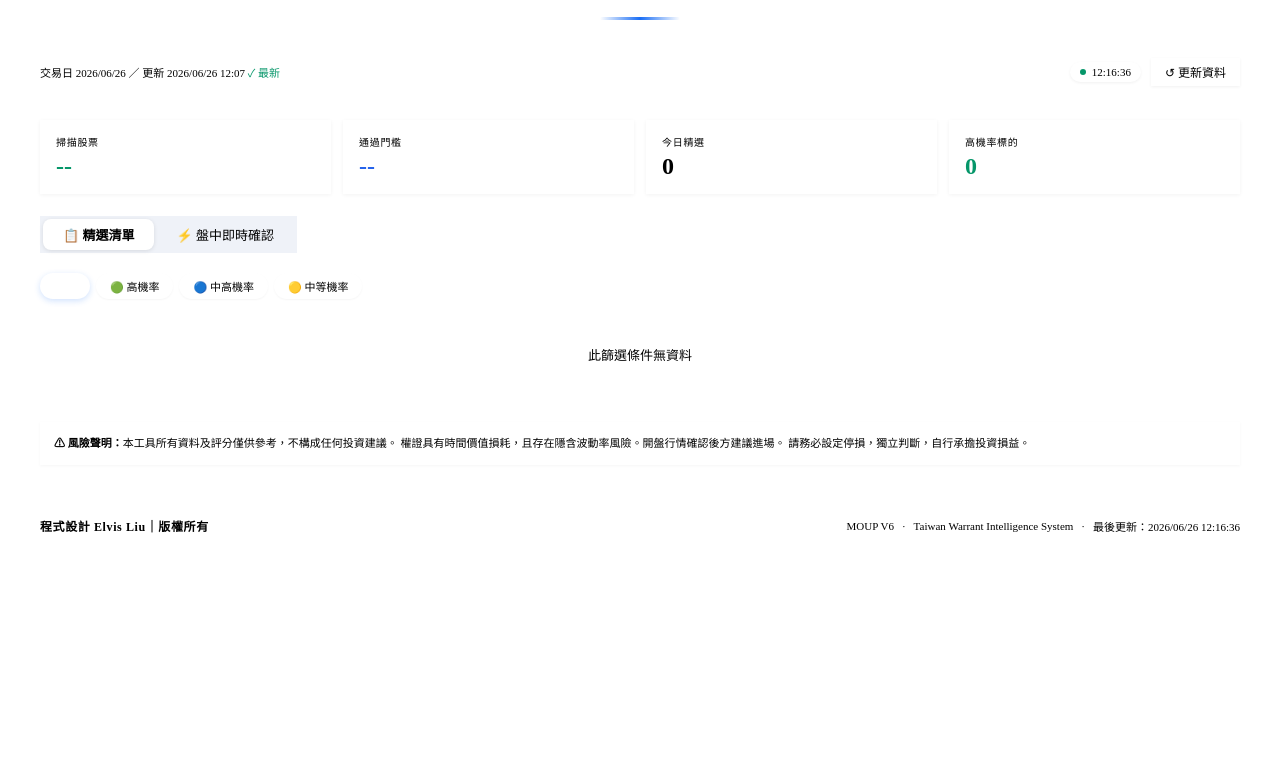
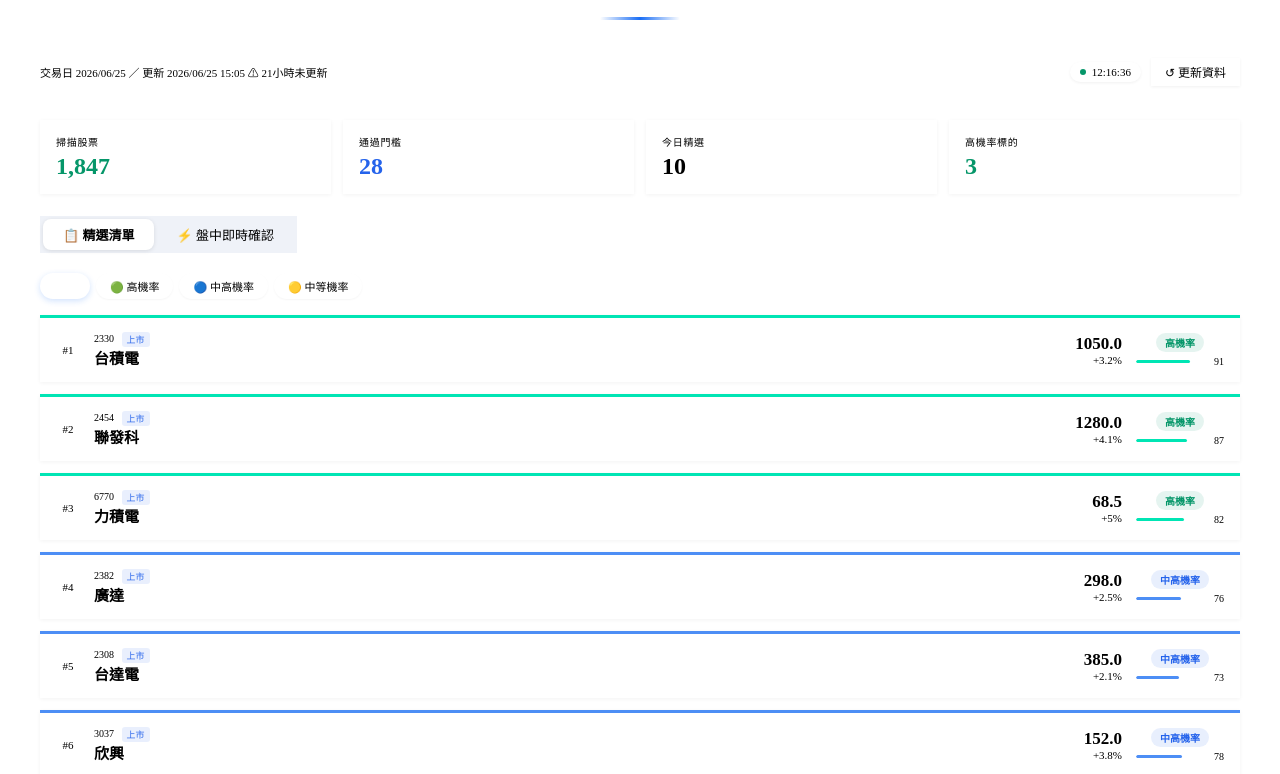
Before and after one commit to elvis2026-maker/MOUP, a plain HTML site: page index.html in a window 1280 px wide. Shown: the part 236-1010 px from the top of the page. Before the commit the page ends 859 px from the top, so only its background shows below. Drawn offline with Linux system fonts and the light colour scheme.

Commit message:
Add files via upload

```diff
--- a/data/stocks.json
+++ b/data/stocks.json
@@ -1,7 +1,123 @@
 {
-  "updated_at": "2026/06/26 12:07",
-  "trade_date": "20260626",
-  "total_scanned": 0,
-  "candidates_count": 0,
-  "stocks": []
+  "updated_at": "2026/06/25 15:05",
+  "trade_date": "20260625",
+  "total_scanned": 1847,
+  "candidates_count": 28,
+  "stocks": [
+    {
+      "sid": "2330", "name": "台積電", "close": 1050.0, "change_pct": 3.2, "volume": 28500000,
+      "score": 91, "prob": "高（78%）", "prob_level": "high",
+      "ma5": 1020.0, "ma10": 1005.0, "ma20": 980.0,
+      "reasons": ["大漲 ≥3%", "收盤靠近最高點", "量能放大 2.1x", "均線多頭排列", "外資大幅買超"],
+      "warnings": [],
+      "inst": { "foreign_net": 15000, "trust_net": 800, "dealer_net": 200, "total_net": 16000 },
+      "warrants": [
+        {"code":"71234P","issuer":"元大","type":"call","expire":"2026/09/15","leverage":6.8,"iv":28.5,"delta":0.62,"moneyness":"價平","bid":0.85,"ask":0.87,"volume":2850},
+        {"code":"71891P","issuer":"凱基","type":"call","expire":"2026/08/20","leverage":7.2,"iv":31.2,"delta":0.55,"moneyness":"輕度價外","bid":0.72,"ask":0.74,"volume":1920},
+        {"code":"72045P","issuer":"群益","type":"call","expire":"2026/10/01","leverage":5.9,"iv":26.8,"delta":0.68,"moneyness":"輕度價內","bid":1.12,"ask":1.14,"volume":980}
+      ]
+    },
+    {
+      "sid": "2454", "name": "聯發科", "close": 1280.0, "change_pct": 4.1, "volume": 12000000,
+      "score": 87, "prob": "高（75%）", "prob_level": "high",
+      "ma5": 1240.0, "ma10": 1210.0, "ma20": 1180.0,
+      "reasons": ["大漲 ≥3%", "收盤靠近最高點", "突破近10日高點", "投信連續買進"],
+      "warnings": [],
+      "inst": { "foreign_net": 5000, "trust_net": 1200, "dealer_net": 300, "total_net": 6500 },
+      "warrants": [
+        {"code":"73312P","issuer":"元大","type":"call","expire":"2026/09/22","leverage":7.1,"iv":32.4,"delta":0.58,"moneyness":"輕度價外","bid":0.68,"ask":0.70,"volume":3100},
+        {"code":"73498P","issuer":"永豐","type":"call","expire":"2026/08/15","leverage":8.3,"iv":35.1,"delta":0.51,"moneyness":"價外","bid":0.45,"ask":0.47,"volume":1540}
+      ]
+    },
+    {
+      "sid": "6770", "name": "力積電", "close": 68.5, "change_pct": 5.0, "volume": 45000000,
+      "score": 82, "prob": "高（72%）", "prob_level": "high",
+      "ma5": 64.2, "ma10": 62.0, "ma20": 59.5,
+      "reasons": ["大漲 ≥3%", "量能放大 3.2x", "均線多頭排列", "突破近10日高點", "三大法人買超"],
+      "warnings": ["量能過度放大（注意追高）"],
+      "inst": { "foreign_net": 3500, "trust_net": 200, "dealer_net": 100, "total_net": 3800 },
+      "warrants": [
+        {"code":"78821P","issuer":"富邦","type":"call","expire":"2026/09/10","leverage":9.2,"iv":38.5,"delta":0.48,"moneyness":"輕度價外","bid":0.32,"ask":0.34,"volume":5200},
+        {"code":"79003P","issuer":"國泰","type":"call","expire":"2026/08/28","leverage":10.1,"iv":41.2,"delta":0.44,"moneyness":"價外","bid":0.25,"ask":0.27,"volume":2800}
+      ]
+    },
+    {
+      "sid": "2382", "name": "廣達", "close": 298.0, "change_pct": 2.5, "volume": 15000000,
+      "score": 76, "prob": "中高（68%）", "prob_level": "medium-high",
+      "ma5": 290.0, "ma10": 282.0, "ma20": 275.0,
+      "reasons": ["溫和上漲", "收盤靠近最高點", "量能放大 1.9x", "均線多頭排列", "投信連續買進"],
+      "warnings": [],
+      "inst": { "foreign_net": 1800, "trust_net": 650, "dealer_net": 100, "total_net": 2550 },
+      "warrants": [
+        {"code":"74512P","issuer":"凱基","type":"call","expire":"2026/09/18","leverage":6.5,"iv":29.8,"delta":0.61,"moneyness":"價平","bid":0.55,"ask":0.57,"volume":1680}
+      ]
+    },
+    {
+      "sid": "2308", "name": "台達電", "close": 385.0, "change_pct": 2.1, "volume": 8200000,
+      "score": 73, "prob": "中高（65%）", "prob_level": "medium-high",
+      "ma5": 378.0, "ma10": 372.0, "ma20": 365.0,
+      "reasons": ["溫和上漲", "收盤靠近最高點", "均線多頭排列", "站上月線"],
+      "warnings": [],
+      "inst": { "foreign_net": 1200, "trust_net": 300, "dealer_net": 50, "total_net": 1550 },
+      "warrants": [
+        {"code":"75621P","issuer":"元大","type":"call","expire":"2026/10/05","leverage":5.8,"iv":27.3,"delta":0.64,"moneyness":"輕度價內","bid":0.78,"ask":0.80,"volume":890}
+      ]
+    },
+    {
+      "sid": "3037", "name": "欣興", "close": 152.0, "change_pct": 3.8, "volume": 18000000,
+      "score": 78, "prob": "中高（70%）", "prob_level": "medium-high",
+      "ma5": 145.0, "ma10": 140.0, "ma20": 135.0,
+      "reasons": ["大漲 ≥3%", "收盤靠近最高點", "量能放大 2.8x", "突破近10日高點"],
+      "warnings": [],
+      "inst": { "foreign_net": 2000, "trust_net": 100, "dealer_net": -50, "total_net": 2050 },
+      "warrants": [
+        {"code":"76234P","issuer":"群益","type":"call","expire":"2026/09/25","leverage":8.1,"iv":36.2,"delta":0.50,"moneyness":"輕度價外","bid":0.41,"ask":0.43,"volume":3450},
+        {"code":"76890P","issuer":"永豐","type":"call","expire":"2026/08/30","leverage":9.5,"iv":39.8,"delta":0.45,"moneyness":"價外","bid":0.28,"ask":0.30,"volume":1980}
+      ]
+    },
+    {
+      "sid": "2303", "name": "聯電", "close": 58.2, "change_pct": 1.7, "volume": 52000000,
+      "score": 68, "prob": "中（58%）", "prob_level": "medium",
+      "ma5": 57.1, "ma10": 56.0, "ma20": 54.8,
+      "reasons": ["溫和上漲", "均線多頭排列", "站上月線"],
+      "warnings": ["融資追價明顯（散戶擁擠）"],
+      "inst": { "foreign_net": 800, "trust_net": -100, "dealer_net": 50, "total_net": 750 },
+      "warrants": [
+        {"code":"77123P","issuer":"富邦","type":"call","expire":"2026/09/12","leverage":7.8,"iv":33.5,"delta":0.53,"moneyness":"輕度價外","bid":0.22,"ask":0.24,"volume":6800}
+      ]
+    },
+    {
+      "sid": "2379", "name": "瑞昱", "close": 580.0, "change_pct": 1.4, "volume": 3500000,
+      "score": 65, "prob": "中（55%）", "prob_level": "medium",
+      "ma5": 568.0, "ma10": 558.0, "ma20": 542.0,
+      "reasons": ["溫和上漲", "均線多頭排列", "三大法人買超"],
+      "warnings": [],
+      "inst": { "foreign_net": 1100, "trust_net": 200, "dealer_net": 30, "total_net": 1330 },
+      "warrants": [
+        {"code":"78456P","issuer":"國泰","type":"call","expire":"2026/10/10","leverage":6.2,"iv":30.1,"delta":0.60,"moneyness":"價平","bid":0.95,"ask":0.97,"volume":720}
+      ]
+    },
+    {
+      "sid": "2337", "name": "旺宏", "close": 48.5, "change_pct": 2.9, "volume": 28000000,
+      "score": 66, "prob": "中（56%）", "prob_level": "medium",
+      "ma5": 47.0, "ma10": 45.8, "ma20": 44.2,
+      "reasons": ["溫和上漲", "量能放大 2.3x", "突破近10日高點", "站上月線"],
+      "warnings": ["融資追價明顯（散戶擁擠）"],
+      "inst": { "foreign_net": 500, "trust_net": 50, "dealer_net": -20, "total_net": 530 },
+      "warrants": [
+        {"code":"79234P","issuer":"元大","type":"call","expire":"2026/08/25","leverage":9.8,"iv":42.1,"delta":0.43,"moneyness":"價外","bid":0.18,"ask":0.20,"volume":4200}
+      ]
+    },
+    {
+      "sid": "2395", "name": "研華", "close": 312.0, "change_pct": 1.6, "volume": 4200000,
+      "score": 61, "prob": "中（52%）", "prob_level": "medium",
+      "ma5": 306.0, "ma10": 300.0, "ma20": 295.0,
+      "reasons": ["溫和上漲", "均線多頭排列", "站上月線"],
+      "warnings": [],
+      "inst": { "foreign_net": 300, "trust_net": 100, "dealer_net": 20, "total_net": 420 },
+      "warrants": [
+        {"code":"80123P","issuer":"凱基","type":"call","expire":"2026/09/30","leverage":5.5,"iv":25.8,"delta":0.66,"moneyness":"輕度價內","bid":0.62,"ask":0.64,"volume":560}
+      ]
+    }
+  ]
 }
--- a/index.html
+++ b/index.html
@@ -3,7 +3,7 @@
 <head>
 <meta charset="UTF-8">
 <meta name="viewport" content="width=device-width, initial-scale=1.0">
-<title>權證標的精選｜續漲機率分析 V6</title>
+<title>權證標的精選｜續漲機率分析 V7</title>
 <style>
 /* ══ GOOGLE FONTS ══ */
 @import url('https://fonts.googleapis.com/css2?family=Inter:wght@300;400;500;600;700;800;900&family=Noto+Sans+TC:wght@400;500;700;900&family=JetBrains+Mono:wght@400;600&display=swap');
@@ -410,7 +410,7 @@ body{background:var(--bg);}
       <span class="screw br"></span>
     </div>
   </div>
-  <div class="nameplate-version">V6</div>
+  <div class="nameplate-version">V7</div>
 </div>
 
 <!-- ══ 主標題 Hero ══ -->
@@ -462,7 +462,7 @@ body{background:var(--bg);}
   <div class="live-notice">
     ℹ 資料由 <strong>GitHub Actions 每30分鐘</strong>（09:05、09:35、10:05...13:25）自動從 TWSE 抓取並寫入 <code>data/live.json</code>。
     開盤後確認精選股是否延續強勢，<strong>「開高走高」綠燈才是最佳進場時機。</strong>
-    <br><small style="color:var(--text3)">⚠ V4 更新頻率由每小時升級為每30分鐘；若資料超過 60 分鐘未更新，表示 Actions 可能異常</small>
+    <br><small style="color:var(--text3)">⚠ V7 更新頻率每30分鐘；若資料超過 60 分鐘未更新，表示 Actions 可能異常。V7 修正：盤中報價格式對齊、精選清單保護機制</small>
   </div>
   <!-- V4：錯誤提示 -->
   <div class="err-banner" id="err-banner"></div>
@@ -488,7 +488,7 @@ body{background:var(--bg);}
   <div class="footer-inner">
     <div class="footer-brand">程式設計 Elvis Liu｜版權所有</div>
     <div class="footer-meta">
-      <span>MOUP V6</span>
+      <span>MOUP V7</span>
       <span class="footer-dot">·</span>
       <span>Taiwan Warrant Intelligence System</span>
       <span class="footer-dot">·</span>
@@ -545,7 +545,7 @@ async function loadData(){
     const d = await r.json();
     allStocks = d.stocks || [];
 
-    // V6修正：加上 +08:00 台灣時區，避免把 14:00 台灣時間誤算成 UTC 14:00（差 8 小時）
+    // V7修正：加上 +08:00 台灣時區，避免把 14:00 台灣時間誤算成 UTC 14:00（差 8 小時）
     const updatedAt = d.updated_at || '--';
     let freshnessHtml = '';
     try{
@@ -761,7 +761,7 @@ function toggleCard(el){
 // ════════════════════════════════════════════
 function startLive(){
   if(liveRunning) return;
-  // V6修正：若 allStocks 尚未載入，最多重試 10 次（8 秒），超過則顯示錯誤，避免 spinner 永遠轉
+  // V7修正：若 allStocks 尚未載入，最多重試 10 次（8 秒），超過則顯示錯誤，避免 spinner 永遠轉
   if(!allStocks.length){
     const grid = document.getElementById('live-grid');
     if(typeof startLive._retries === 'undefined') startLive._retries = 0;
@@ -835,14 +835,23 @@ async function fetchLive(){
 
     document.getElementById('live-update').innerHTML = freshnessHtml;
 
-  // V6修正：prices 為空 {} 時，顯示提示訊息而非永遠轉圈
+  // V7修正：prices 為空 {} 時，顯示提示訊息而非永遠轉圈
+  // V7修正：fetch_live.py 寫入的格式為 {price,prev,open,high,low,vol}
+  // 前端 liveCardHTML 讀取的是 mis.twse 原始格式 {z,y,o,h,l,v}，需要轉換
   const map = {};
   let hasAnyPrice = false;
   Object.entries(prices).forEach(([sid, p]) => {
-    const price = (p.price && p.price !== '-') ? p.price : null;
-    map[sid] = price
-      ? { z:p.price, y:p.prev, o:p.open, h:p.high, l:p.low, v:p.vol }
-      : null;
+    // 相容兩種格式：新格式(price/prev) 或 mis.twse 原始格式(z/y)
+    const rawPrice = p.price ?? p.z ?? null;
+    const price = (rawPrice && rawPrice !== '-' && rawPrice !== '--') ? rawPrice : null;
+    map[sid] = price ? {
+      z: rawPrice,
+      y: p.prev  ?? p.y ?? '-',
+      o: p.open  ?? p.o ?? '-',
+      h: p.high  ?? p.h ?? '-',
+      l: p.low   ?? p.l ?? '-',
+      v: p.vol   ?? p.v ?? '0',
+    } : null;
     if(price) hasAnyPrice = true;
   });
 
@@ -851,12 +860,8 @@ async function fetchLive(){
     return;
   }
 
-  if(!hasAnyPrice && errors.length > 0){
-    // 有錯誤訊息（例如初始化）：顯示靜態卡片 + 提示
-    grid.innerHTML = allStocks.map(s => liveCardHTML(s, null, isTrading)).join('');
-  } else {
-    grid.innerHTML = allStocks.map(s => liveCardHTML(s, map[s.sid]||null, isTrading)).join('');
-  }
+  // V7修正：無論有無報價，一律渲染卡片；有即時報價則套用，無則顯示靜態等待狀態
+  grid.innerHTML = allStocks.map(s => liveCardHTML(s, map[s.sid]||null, isTrading)).join('');
 
   }catch(e){
     console.warn('live.json 讀取失敗：', e.message);
@@ -865,7 +870,7 @@ async function fetchLive(){
       ' <span class="freshness-stale">(讀取失敗)</span>';
     errBanner.textContent = '⚠ live.json 讀取失敗：' + e.message;
     errBanner.classList.add('show');
-    // V6修正：失敗時顯示靜態卡片（等待狀態），而非讓 spinner 卡住
+    // V7修正：失敗時顯示靜態卡片（等待狀態），而非讓 spinner 卡住
     if(allStocks.length > 0){
       grid.innerHTML = allStocks.map(s => liveCardHTML(s, null, false)).join('');
     } else {
```
Also changed, not shown: data/live.json (+3 -5 lines), 3 other files.
